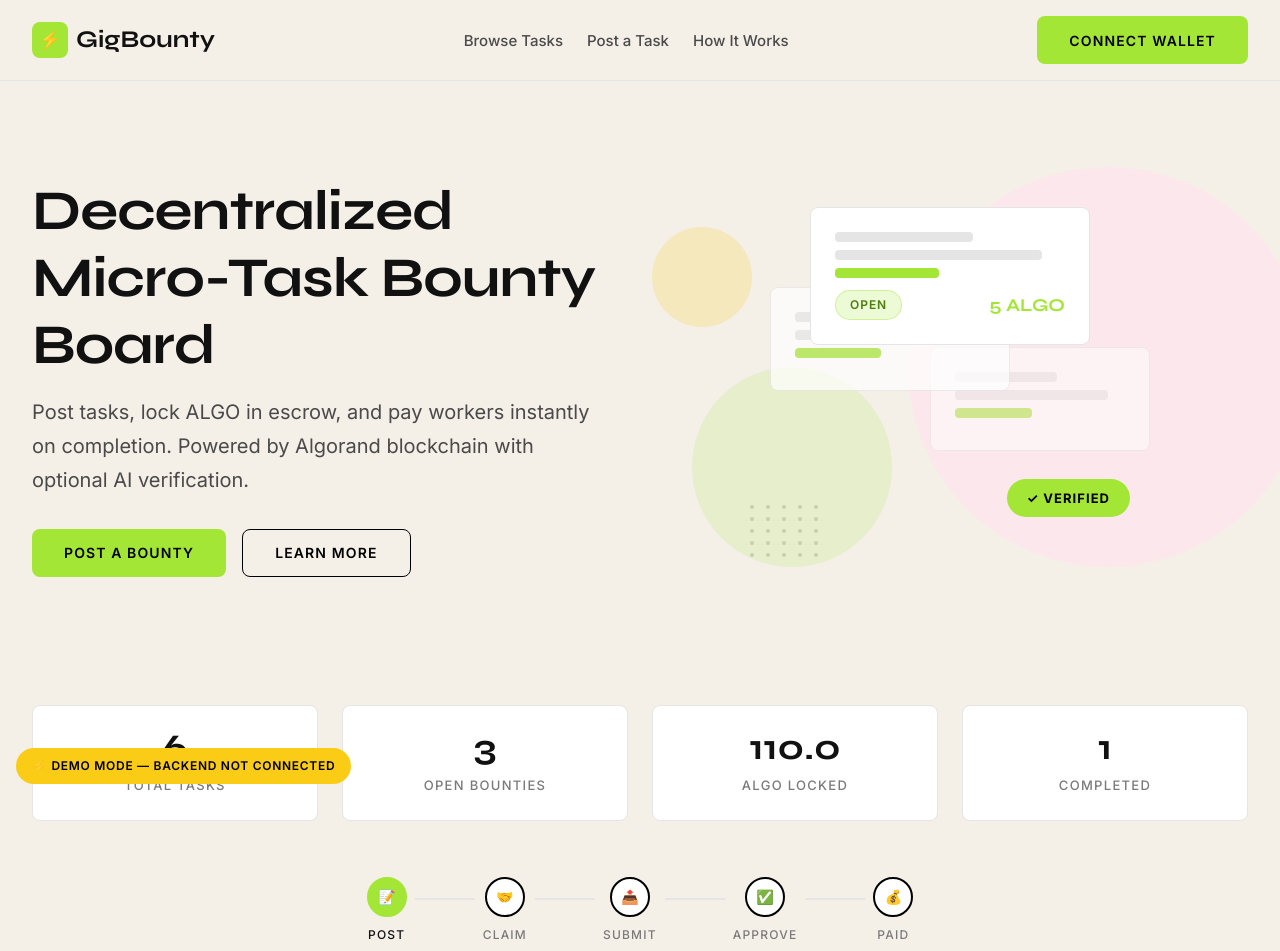
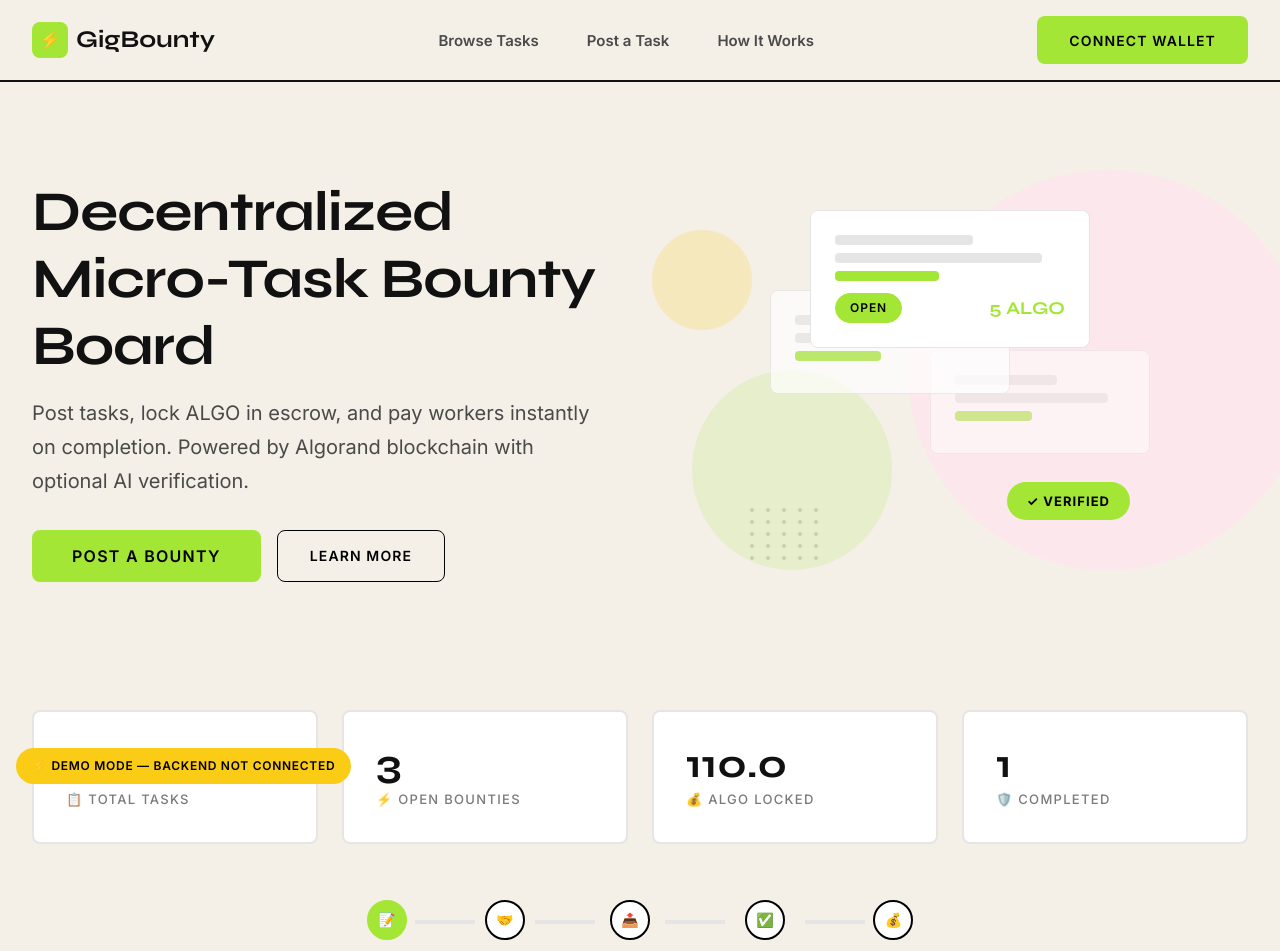
Before and after one commit to Soumyartho/GigBounty, a React (Vite) app in the folder frontend/: page / in a window 1280 px wide. Shown: the top 951 px of the page. Built offline with nearby package versions, Linux system fonts and the light colour scheme; no server answers.

Commit message:
UI improvement 3.0

```diff
--- a/frontend/src/App.css
+++ b/frontend/src/App.css
@@ -10,7 +10,7 @@
   top: 0;
   z-index: 100;
   background-color: var(--bg-primary);
-  border-bottom: 1px solid var(--border-light);
+  border-bottom: 2px solid var(--border-dark);
   padding: var(--space-default) 0;
   transition: background-color var(--transition-fast);
 }
@@ -80,14 +80,17 @@
 
 .navbar-links a {
   font-size: 15px;
-  font-weight: 500;
+  font-weight: 600;
   color: var(--text-secondary);
   text-decoration: none;
-  transition: color var(--transition-fast);
+  padding: 8px 12px;
+  border-radius: var(--radius-default);
+  transition: all var(--transition-fast);
 }
 
 .navbar-links a:hover {
   color: var(--text-primary);
+  background-color: rgba(17, 17, 17, 0.05);
 }
 
 /* ============================================================
@@ -164,6 +167,12 @@
   background-color: rgba(163, 230, 53, 0.15);
   bottom: -20px;
   left: 20px;
+}
+
+.badge-open {
+  background-color: var(--accent-green);
+  color: var(--accent-black);
+  border: 1px solid var(--accent-green);
 }
 
 .hero-circle-3 {
@@ -243,6 +252,14 @@
   font-weight: 700;
   text-transform: uppercase;
   letter-spacing: 0.08em;
+}
+
+.form-input:focus,
+.form-textarea:focus,
+.form-select:focus {
+  outline: none;
+  border-color: var(--border-dark);
+  box-shadow: none;
 }
 
 /* Dot grid accent */
@@ -325,7 +342,7 @@
 
 .stepper-connector {
   width: 60px;
-  height: 2px;
+  height: 4px;
   background-color: var(--border-light);
   margin: 0 var(--space-tight);
   margin-bottom: 24px;
@@ -395,12 +412,13 @@
   display: flex;
   flex-direction: column;
   gap: var(--space-default);
-  transition: transform var(--transition-fast);
+  transition: transform var(--transition-fast), border-color var(--transition-fast);
   position: relative;
 }
 
 .task-card:hover {
-  transform: translateY(-2px);
+  transform: translateY(-4px);
+  border-color: var(--border-dark);
 }
 
 .task-card-header {
@@ -554,20 +572,22 @@
 }
 
 .stat-item {
-  text-align: center;
-  padding: var(--space-component);
+  text-align: left;
+  padding: var(--space-section);
   background: var(--bg-card);
-  border: 1px solid var(--border-light);
+  border: 2px solid var(--border-light);
   border-radius: var(--radius-default);
+  display: flex;
+  flex-direction: column;
 }
 
 .stat-number {
   font-family: var(--font-display);
-  font-size: 36px;
+  font-size: 40px;
   font-weight: 700;
   color: var(--text-primary);
   line-height: 1;
-  margin-bottom: var(--space-tight);
+  margin-bottom: var(--space-micro);
 }
 
 .stat-label {
@@ -584,6 +604,9 @@
 .how-it-works {
   padding: var(--space-major) 0;
   text-align: center;
+  background-color: #EBE6DD;
+  border-top: 2px solid var(--border-dark);
+  border-bottom: 2px solid var(--border-dark);
 }
 
 .how-it-works h2 {
@@ -602,8 +625,8 @@
 }
 
 .step-card {
-  background: var(--bg-card);
-  border: 1px solid var(--border-light);
+  background: var(--bg-primary);
+  border: 2px solid var(--border-light);
   border-radius: var(--radius-default);
   padding: var(--space-section);
   text-align: center;
--- a/frontend/src/components/Footer.jsx
+++ b/frontend/src/components/Footer.jsx
@@ -6,9 +6,16 @@
           © 2026 GigBounty — Decentralized Micro-Task Bounty Board
         </span>
         <div className="footer-links">
-          <a href="https://algorand.com" target="_blank" rel="noopener noreferrer">Algorand</a>
-          <a href="https://perawallet.app" target="_blank" rel="noopener noreferrer">Pera Wallet</a>
-          <a href="#" onClick={(e) => e.preventDefault()}>GitHub</a>
+          <div style={{ display: 'flex', gap: '24px', flexWrap: 'wrap' }}>
+            <a href="https://algorand.com" target="_blank" rel="noopener noreferrer">Algorand</a>
+            <a href="https://perawallet.app" target="_blank" rel="noopener noreferrer">Pera Wallet</a>
+            <a href="#" onClick={(e) => e.preventDefault()}>GitHub</a>
+            <a href="#" onClick={(e) => e.preventDefault()}>Docs</a>
+          </div>
+          <div style={{ marginTop: '16px', display: 'flex', alignItems: 'center', gap: '8px', color: 'var(--text-muted)', fontSize: '13px' }}>
+            <span style={{ fontSize: '16px' }}>🛡️</span>
+            Secured by Algorand Smart Contracts
+          </div>
         </div>
       </div>
     </footer>
--- a/frontend/src/components/HeroBlock.jsx
+++ b/frontend/src/components/HeroBlock.jsx
@@ -9,7 +9,7 @@
             Powered by Algorand blockchain with optional AI verification.
           </p>
           <div className="hero-actions">
-            <button className="btn btn-primary" onClick={onGetStarted}>
+            <button className="btn btn-primary" onClick={onGetStarted} style={{ padding: '16px 40px', fontSize: '16px' }}>
               Post a Bounty
             </button>
             <button className="btn btn-secondary" onClick={onLearnMore}>
--- a/frontend/src/components/HowItWorks.jsx
+++ b/frontend/src/components/HowItWorks.jsx
@@ -2,22 +2,22 @@
   const steps = [
     {
       number: 1,
-      title: 'Post a Task',
+      title: '📝 Post a Task',
       description: 'Describe your micro-task and lock ALGO in escrow as the bounty reward.',
     },
     {
       number: 2,
-      title: 'Claim & Work',
+      title: '✋ Claim & Work',
       description: 'Workers browse open tasks, claim one, and start working on it.',
     },
     {
       number: 3,
-      title: 'Submit Proof',
+      title: '🔗 Submit Proof',
       description: 'Worker submits a proof URL. Optional AI auto-verification available.',
     },
     {
       number: 4,
-      title: 'Get Paid',
+      title: '💸 Get Paid',
       description: 'Creator approves the work and ALGO is released instantly from escrow.',
     },
   ];
--- a/frontend/src/components/StatsBar.jsx
+++ b/frontend/src/components/StatsBar.jsx
@@ -5,10 +5,10 @@
   const workers = new Set(tasks.filter(t => t.worker_wallet).map(t => t.worker_wallet)).size;
 
   const stats = [
-    { number: tasks.length, label: 'Total Tasks' },
-    { number: openCount, label: 'Open Bounties' },
-    { number: `${totalBounty.toFixed(1)}`, label: 'ALGO Locked' },
-    { number: completedCount, label: 'Completed' },
+    { number: tasks.length, label: '📋 Total Tasks' },
+    { number: openCount, label: '⚡ Open Bounties' },
+    { number: `${totalBounty.toFixed(1)}`, label: '💰 ALGO Locked' },
+    { number: completedCount, label: '🛡️ Completed' },
   ];
 
   return (
```
Also changed, not shown: 1 other file (tests, documents, lock files or other folders).
